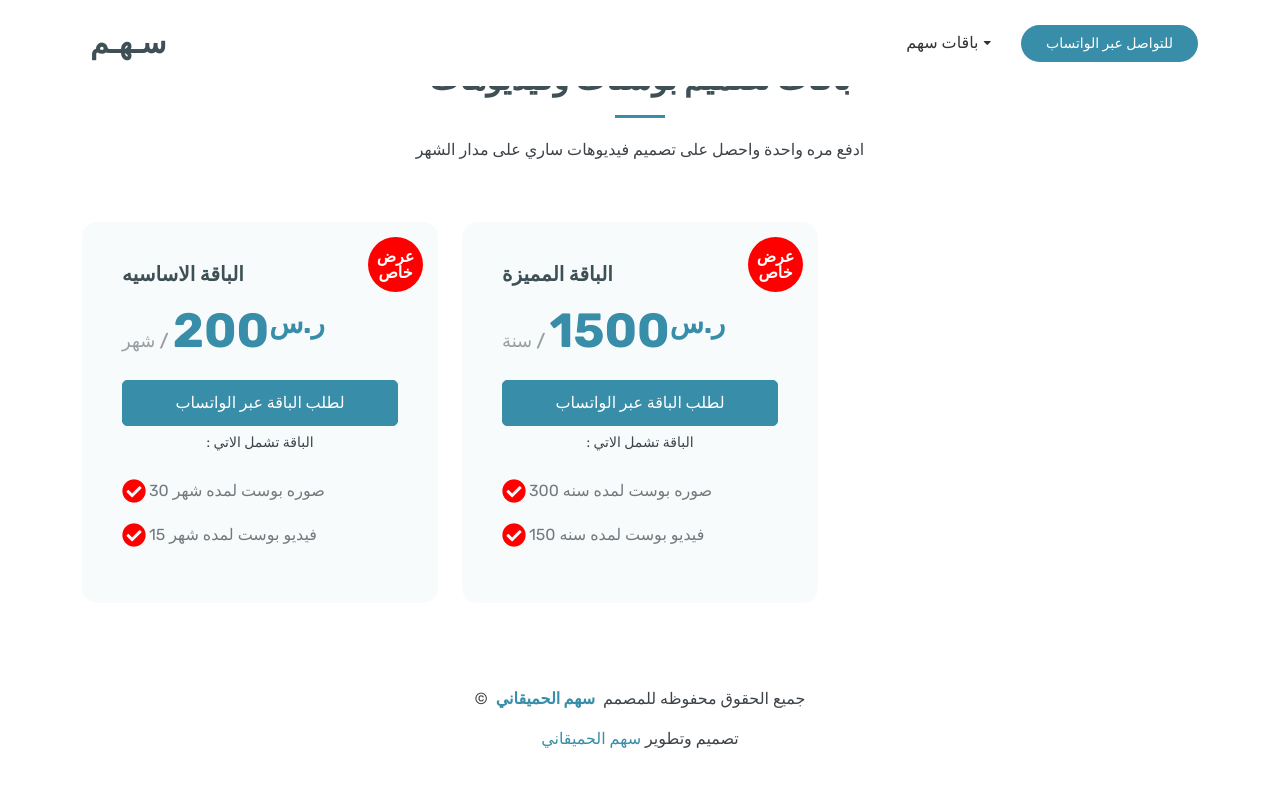
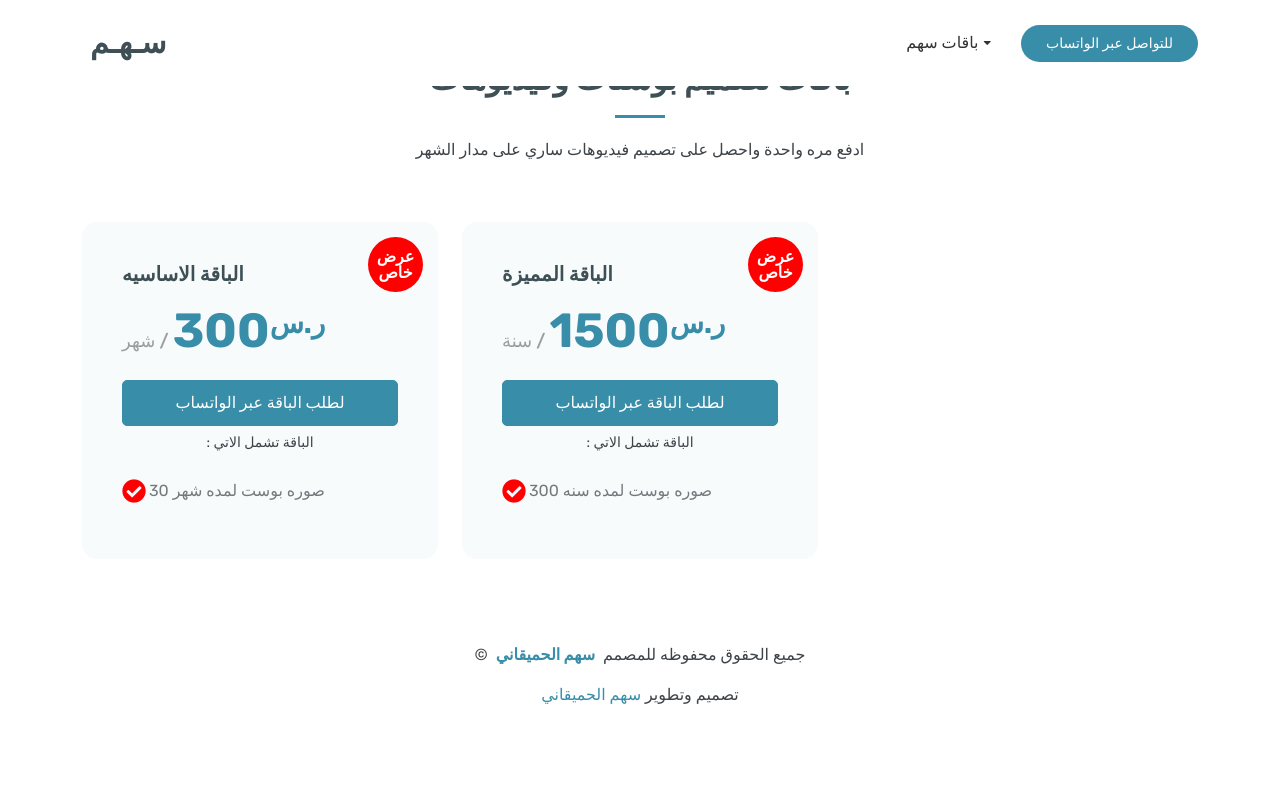
Before and after one commit to kolkxodl/sahm-posts-price, a plain HTML site: page index.html in a window 1280 px wide. Drawn offline with Linux system fonts and the light colour scheme; a web font is replaced by a local one.

Commit message:
Update index.html

```diff
--- a/index.html
+++ b/index.html
@@ -86,12 +86,12 @@
               <h3>الباقة الاساسيه</h3>
               <p class="popular">عرض خاص</p>
               <p class="description"></p>
-              <h4><sup>ر.س</sup>200<span> / شهر</span></h4>
+              <h4><sup>ر.س</sup>300<span> / شهر</span></h4>
               <a href="https://wa.me/967738889982?text=السلام%20عليكم%20!%20اريد%20شراء%20الباقة%20الاساسية%20من%20باقات%20سهم%20لتصميم%20البوستات%20والفيديوهات " class="cta-btn">لطلب الباقة عبر الواتساب</a>
               <p class="text-center small">: الباقة تشمل الاتي</p>
               <ul>
                 <li><i class="fas fa-check-circle" style="color: #ff0000;"></i><span>  30 صوره بوست لمده شهر</span></li>
-                <li> <i class="fas fa-check-circle" style="color: #ff0000;"></i><span>15 فيديو بوست لمده شهر</span></li>
+
 
 
         </div>
@@ -109,7 +109,7 @@
               <p class="text-center small">: الباقة تشمل الاتي</p>
               <ul>
                 <li><i class="fas fa-check-circle" style="color: #ff0000;"></i><span> 300 صوره بوست لمده سنه</span></li>
-                <li> <i class="fas fa-check-circle" style="color: #ff0000;"></i><span>150 فيديو بوست لمده سنه</span></li>
+
 
 
         </div>
```
